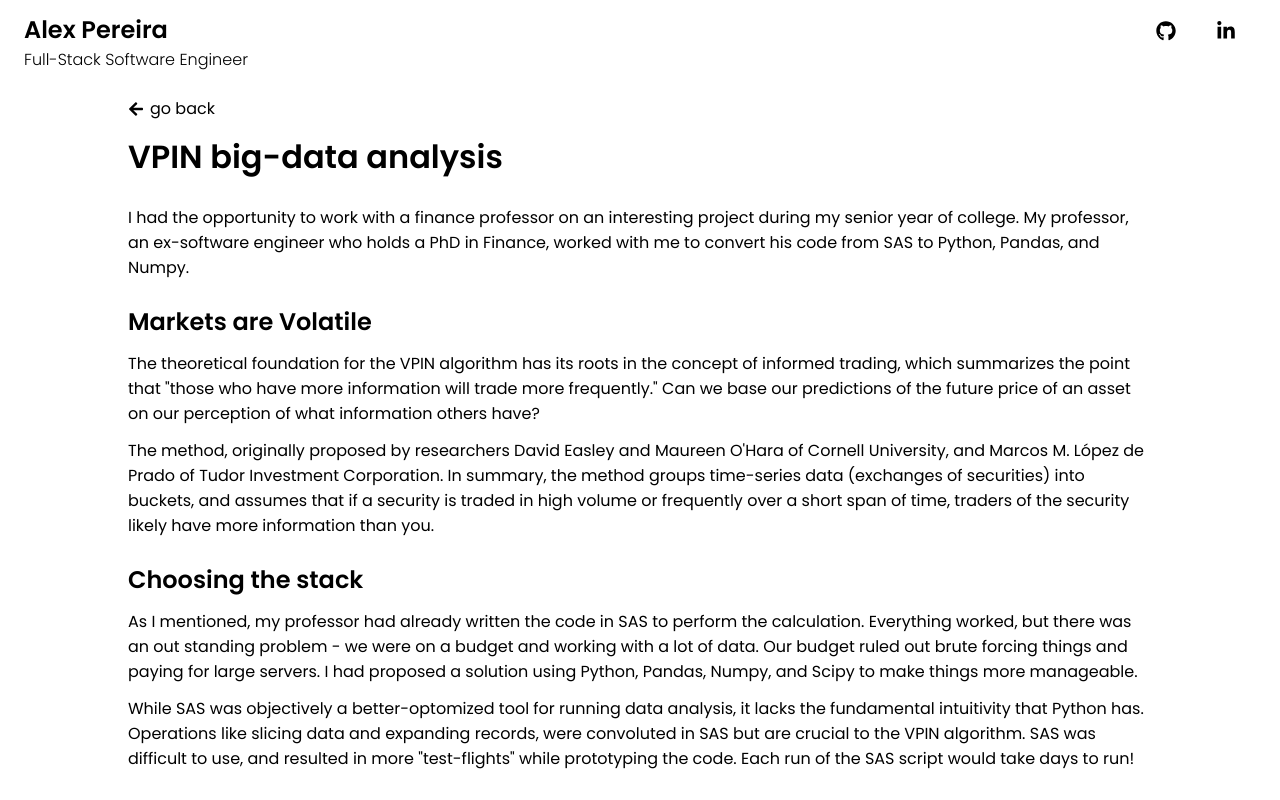
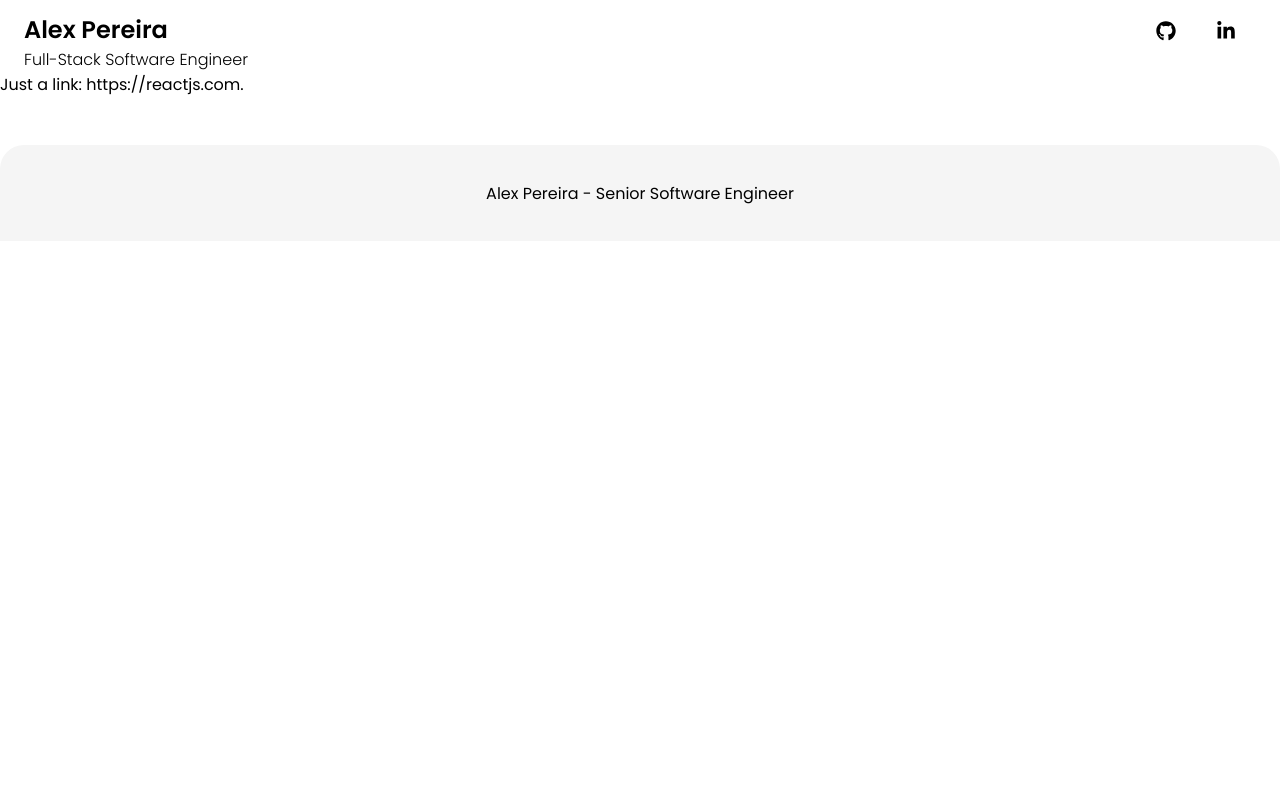
Before and after one commit to alex-a-pereira/personal-website, a React app: page /articles/VPIN in a window 1280 px wide. Shown: the top 800 px of the page. Built offline with nearby package versions, Linux system fonts and the light colour scheme.

Commit message:
feat: add react-markdown

```diff
--- a/package.json
+++ b/package.json
@@ -56,6 +56,7 @@
     "react": "^18.2.0",
     "react-dom": "^18.2.0",
     "react-icons": "^4.4.0",
+    "react-markdown": "^8.0.3",
     "react-router-dom": "6"
   }
 }
--- a/src/screens/ArticleScreen/ArticleScreen.tsx
+++ b/src/screens/ArticleScreen/ArticleScreen.tsx
@@ -1,4 +1,5 @@
 import React, { useMemo } from 'react'
+import ReactMarkdown from 'react-markdown'
 import { useParams } from 'react-router-dom'
 // content
 import { articles } from '../../siteContent'
@@ -7,16 +8,24 @@ import { ArticleScreenView } from './ArticleScreenView'
 
 import './ArticleScreen.scss'
 
+const markdown = 'Just a link: https://reactjs.com.'
+
 export const ArticleScreen = React.memo(() => {
-  const { slug } = useParams()
+  return (
+    <ReactMarkdown>
+      {markdown}
+    </ReactMarkdown>
+  )
 
-  const articleForScreen = useMemo(() => {
-    return articles.find(article => article.slug === slug)
-  }, [slug])
+  // const { slug } = useParams()
 
-  return (
-    <ArticleScreenView articleContent={articleForScreen} />
-  )
+  // const articleForScreen = useMemo(() => {
+  //   return articles.find(article => article.slug === slug)
+  // }, [slug])
+
+  // return (
+  //   <ArticleScreenView articleContent={articleForScreen} />
+  // )
 })
 
 ArticleScreen.displayName = 'ArticleScreen'
--- a/webpack.config.js
+++ b/webpack.config.js
@@ -56,7 +56,11 @@ module.exports = {
       },
       {
         test: /\.png|svg|jpg|gif$/,
-        use: ['file-loader']
+        use: ['file-loader'],
+        // for cases like 'svg.js'
+        exclude: [
+          /\.js$/
+        ]
       }
     ]
   }
```
Also changed, not shown: src/articles/first.md (added, +1 -0 lines), 1 other file (tests, documents, lock files or other folders).
